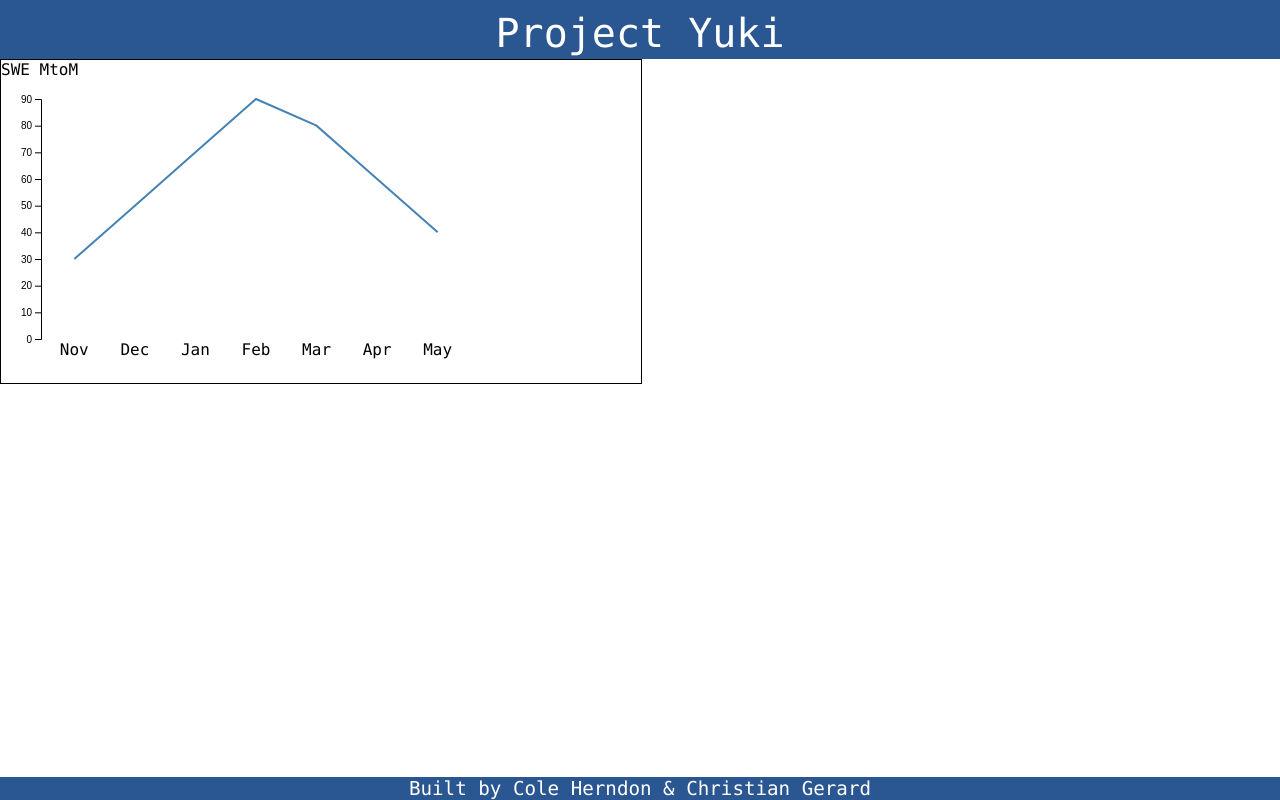
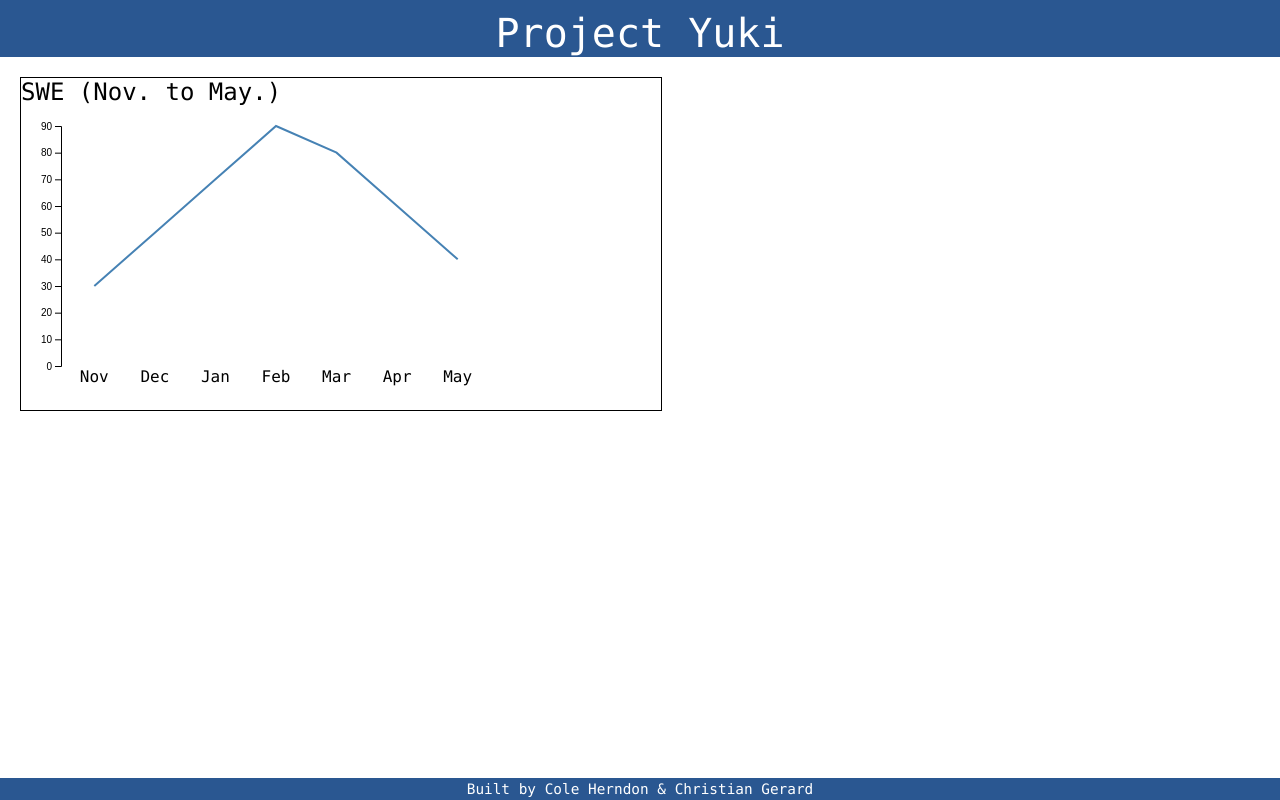
Before and after one commit to christian-gerard/project-yuki, a React (Vite) app in the folder client/: page / in a window 1280 px wide. Built offline with nearby package versions, Linux system fonts and the light colour scheme.

Commit message:
Adds a Placeholder for SWE

```diff
--- a/client/src/App.jsx
+++ b/client/src/App.jsx
@@ -15,6 +15,7 @@ const Main = styled.div`
 const Render = styled.div`
     height:92%;
     width:100%;
+    padding: 20px;
 `
 
 function App() {
--- a/client/src/components/Footer.jsx
+++ b/client/src/components/Footer.jsx
@@ -2,7 +2,7 @@ import styled from 'styled-components'
 
 const Main = styled.div`
     background-color: var(--blue);
-    font-size: 1.2em;
+    font-size: 0.9em;
     color:white;
     display: flex;
     justify-content: center;
--- a/client/src/data-visualization/SWE.jsx
+++ b/client/src/data-visualization/SWE.jsx
@@ -5,9 +5,11 @@ import styled from 'styled-components'
 const Main = styled.div`
     width:50%;
     border: 1px solid black;
+    overflow: hidden;
+    white-space: nowrap;
 `
 
-const swayData = [
+const SWEData = [
     { month: 'Nov', value: 30 },
     { month: 'Dec', value: 50 },
     { month: 'Jan', value: 70 },
@@ -23,10 +25,9 @@ function SWE() {
 
     const svgRef = useRef();
 
-    // D3 chart creation in useEffect to run once component mounts
     useEffect(() => {
         const svg = d3.select(svgRef.current)
-            .attr('width', 500)
+            .attr('width', '100%')
             .attr('height', 300);
 
         const margin = { top: 20, right: 30, bottom: 40, left: 40 };
@@ -34,12 +35,12 @@ function SWE() {
         const height = 300 - margin.top - margin.bottom;
 
         const x = d3.scaleBand()
-            .domain(swayData.map(d => d.month))
+            .domain(SWEData.map(d => d.month))
             .range([0, width])
             .padding(0.1);
 
         const y = d3.scaleLinear()
-            .domain([0, d3.max(swayData, d => d.value)])
+            .domain([0, d3.max(SWEData, d => d.value)])
             .nice()
             .range([height, 0]);
 
@@ -53,7 +54,7 @@ function SWE() {
 
         // Add the line chart path
         g.append('path')
-            .data([swayData])
+            .data([SWEData])
             .attr('fill', 'none')
             .attr('stroke', 'steelblue')
             .attr('stroke-width', 2)
@@ -62,7 +63,7 @@ function SWE() {
         // Add x-axis
         g.append('g')
             .selectAll('.tick')
-            .data(swayData)
+            .data(SWEData)
             .enter()
             .append('text')
             .attr('x', d => x(d.month) + x.bandwidth() / 2)
@@ -79,7 +80,7 @@ function SWE() {
 
     return(
         <Main>
-            <p>SWE MtoM</p>
+            <p style={{'font-size': '1.5em'}}>SWE (Nov. to May.)</p>
             <svg ref={svgRef}></svg>
         </Main>
     )
```
